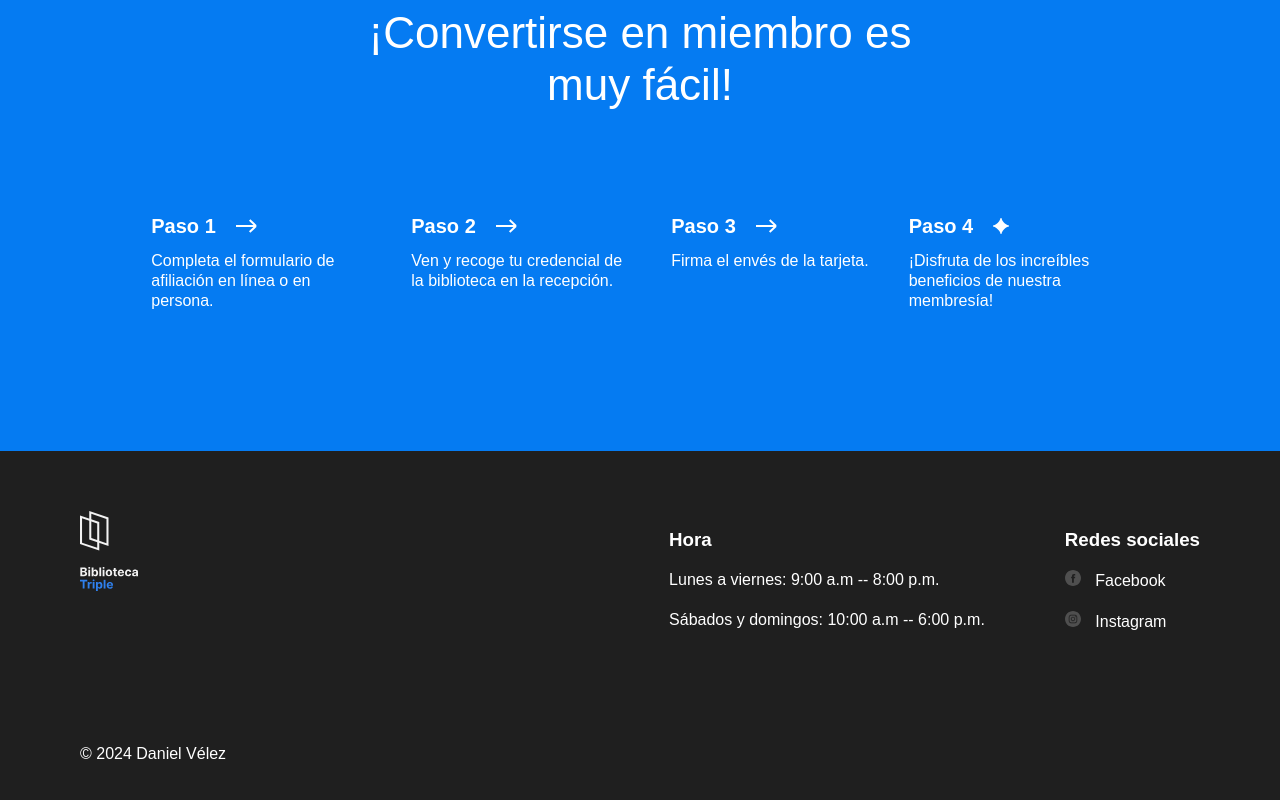
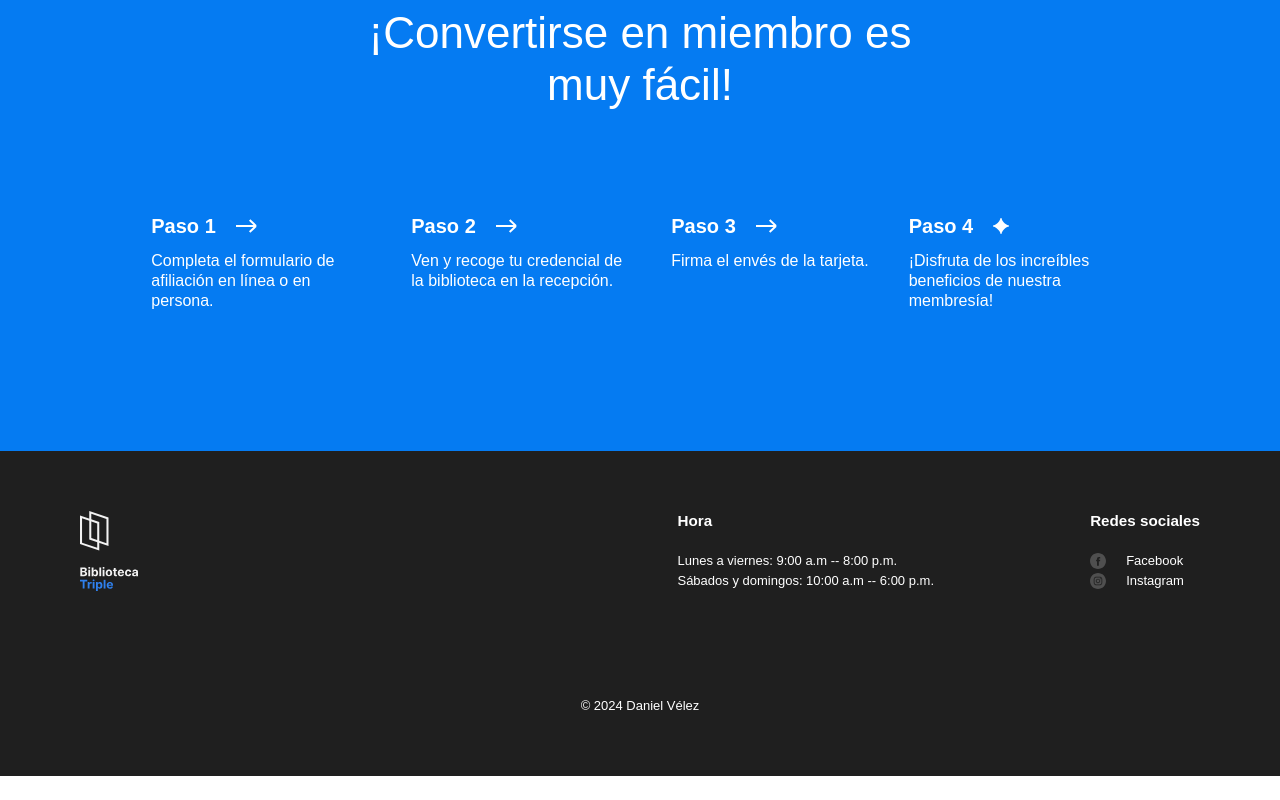
Before and after one commit to DanielV-94/web_project_library_es, a plain HTML site: page index.html in a window 1280 px wide. Shown: the part 3051-3851 px from the top of the page. After the commit the page ends 3827 px from the top, so only its background shows below. Drawn offline with Linux system fonts and the light colour scheme.

Commit message:
Correccion del html y css

```diff
--- a/index.html
+++ b/index.html
@@ -286,15 +286,16 @@
           </ul>
         </section>
       </main>
-      <footer class="footer">
-        <section id="footer" class="footer">
+      <footer class="footer" id="footer">
+        <div class="footer__cover">
           <div class="footer__columns">
-            <div class="footer__column"></div>
-            <img
-              src="./images/logo_white.svg"
-              alt="Logotipo de la Biblioteca Triple Peaks"
-              class="footer__logo"
-            />
+            <div class="footer__column">
+              <img
+                class="footer__logo"
+                src="./images/logo_white.svg"
+                alt="Logotipo de la Biblioteca Triple Peaks"
+              />
+            </div>
             <div class="footer__column footer__column_content_hours">
               <h3 class="footer__column-heading">Hora</h3>
               <ul class="footer__list">
@@ -316,8 +317,8 @@
                       alt="Facebook"
                       class="footer__social-icon"
                     />
+                    Facebook
                   </a>
-                  <a href="#" class="footer__column-link">Facebook</a>
                 </li>
                 <li class="footer__list-item">
                   <a href="#" class="footer__column-link">
@@ -326,16 +327,14 @@
                       alt="Instagram"
                       class="footer__social-icon"
                     />
+                    Instagram
                   </a>
-                  <a href="#" class="footer__column-link">Instagram</a>
                 </li>
               </ul>
             </div>
           </div>
-          <div class="footer__copyright">
-            <p>© 2024 Daniel Vélez</p>
-          </div>
-        </section>
+          <p class="footer__copyright">© 2024 Daniel Vélez</p>
+        </div>
       </footer>
     </div>
   </body>
--- a/styles/style.css
+++ b/styles/style.css
@@ -346,22 +346,32 @@
 }
 
 .footer {
+  display: flex;
   box-sizing: border-box;
+  color: #fff;
   background-color: #1f1f1f;
-  color: #ffffff;
+  padding: 60px 80px;
+}
+
+.footer__cover {
+  width: 100%;
+  position: relative;
 }
 
 .footer__columns {
   display: flex;
-  padding: 60px 80px;
+  justify-content: space-between;
 }
 
 .footer__column_content_hours {
-  justify-content: right;
+  font-size: small;
+  position: absolute;
+  right: 250px;
   margin-left: auto;
 }
 
 .footer__column_content_social {
+  font-size: small;
   margin-left: 80px;
 }
 
@@ -371,33 +381,41 @@
 }
 
 .footer__column-heading {
+  margin-top: 0;
   margin-bottom: 20px;
 }
 
 .footer__list {
-  /* El siguiente código elimina los estilos predeterminados del navegador para las listas */
   list-style-type: none;
   padding: 0;
   margin: 0;
 }
 
 .footer__list-item {
-  margin-bottom: 16px;
-  margin-top: 20px;
+  display: flex;
+  flex-wrap: wrap;
+  gap: 10px;
+  padding: 0 16px 0 0;
 }
 
 .footer__column-link {
+  display: flex;
   color: white;
   text-decoration: none;
+  column-gap: 10px;
+  align-items: center;
 }
 
 .footer__social-icon {
   width: 16px;
   height: 16px;
-  margin-right: 10px;
+  padding-right: 10px;
+  padding-bottom: 0;
 }
 
 .footer__copyright {
-  margin-left: 80px;
-  padding: 20px 0;
+  margin-top: 100px;
+  margin-bottom: 0;
+  font-size: small;
+  text-align: center;
 }
```
